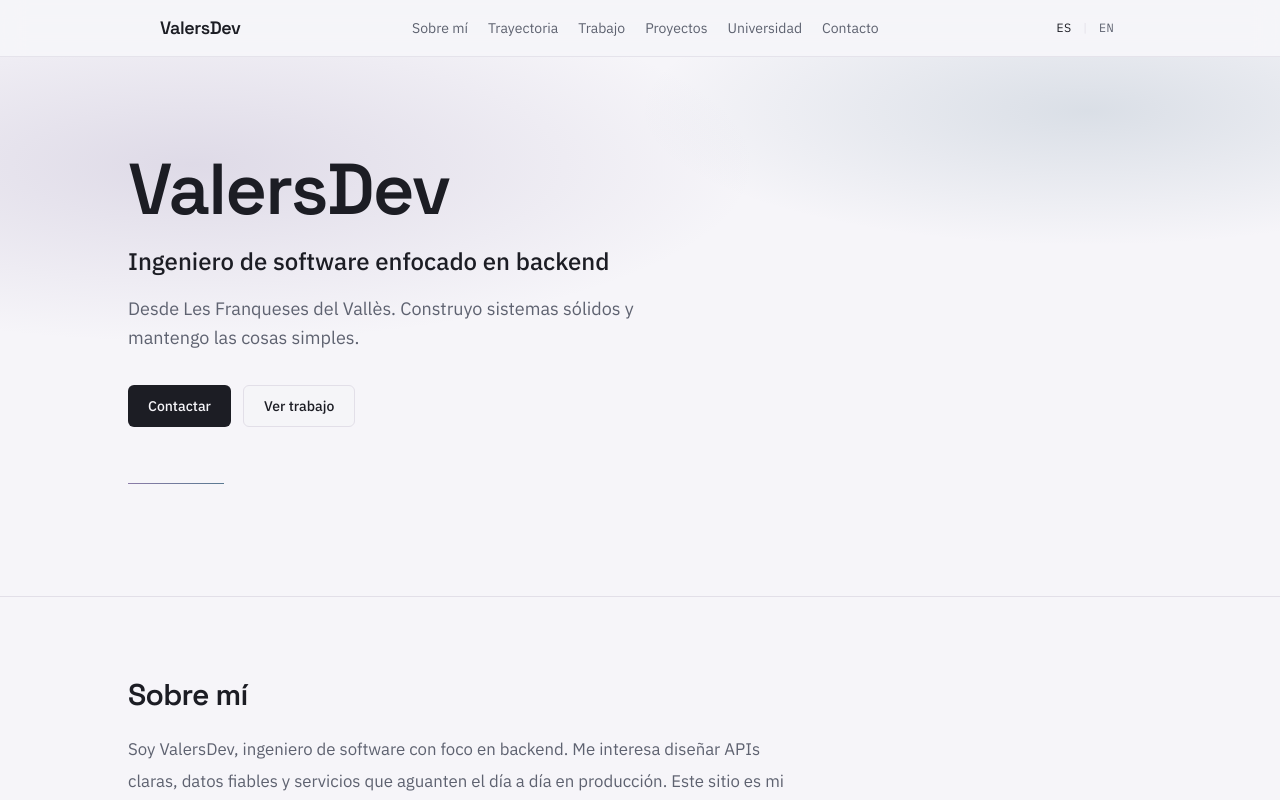
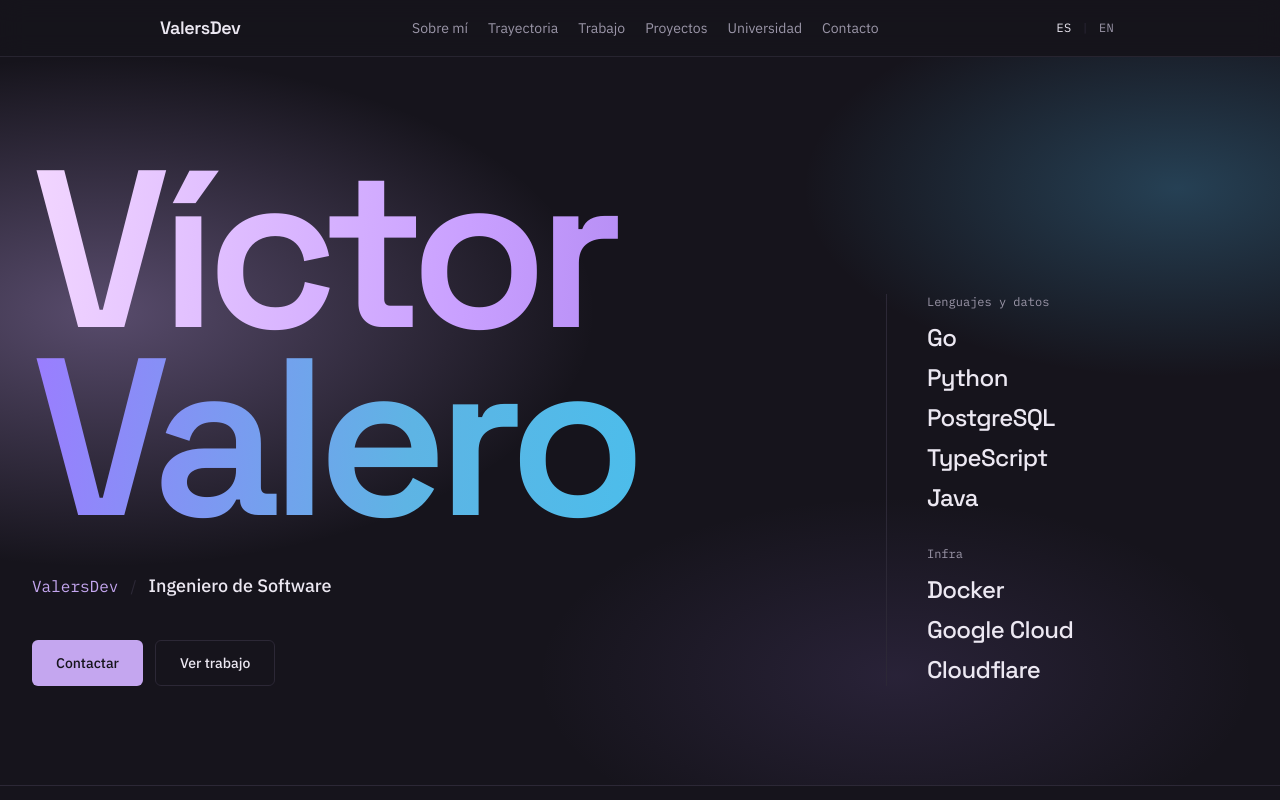
Before and after one commit to ValersDev/Valers.dev, a Next.js app: page / in a window 1280 px wide. Shown: the top 800 px of the page. Built offline with nearby package versions, Linux system fonts and the light colour scheme.

Commit message:
feat: hero finished

```diff
--- a/app/globals.css
+++ b/app/globals.css
@@ -1,13 +1,19 @@
 @import "tailwindcss";
 
 :root {
-  --paper: #f6f5f9;
-  --ink: #1c1d24;
-  --muted: #5e6270;
-  --lavender: #8b7ca8;
-  --steel: #5a7a92;
-  --line: #e2dfe8;
-  --brand-gradient: linear-gradient(135deg, var(--lavender), var(--steel));
+  /* Dusk lavender-slate — dark enough to sit with brand, not flat black */
+  --paper: #16141c;
+  --ink: #ece8f2;
+  --muted: #9b96a8;
+  --lavender: #c4a6ef;
+  --steel: #6eb8e0;
+  --line: #2c2836;
+  --brand-gradient: linear-gradient(
+    90deg,
+    #e0b0ff 0%,
+    #b48cff 42%,
+    #4aa8d8 100%
+  );
   --background: var(--paper);
   --foreground: var(--ink);
 }
@@ -51,7 +57,7 @@ body {
 }
 
 ::selection {
-  background: color-mix(in srgb, var(--lavender) 35%, transparent);
+  background: color-mix(in srgb, var(--lavender) 45%, transparent);
   color: var(--ink);
 }
 
@@ -59,3 +65,83 @@ body {
   outline: 2px solid var(--lavender);
   outline-offset: 3px;
 }
+
+.hero-atmosphere {
+  background:
+    radial-gradient(
+      ellipse 55% 50% at 8% 35%,
+      color-mix(in srgb, #c4a6ef 38%, transparent),
+      transparent 70%
+    ),
+    radial-gradient(
+      ellipse 45% 40% at 92% 18%,
+      color-mix(in srgb, #4aa8d8 30%, transparent),
+      transparent 65%
+    ),
+    radial-gradient(
+      ellipse 40% 35% at 70% 85%,
+      color-mix(in srgb, #8b6cc9 16%, transparent),
+      transparent 70%
+    );
+}
+
+.hero-name {
+  font-size: clamp(5.5rem, 22vw, 14rem);
+  line-height: 0.84;
+}
+
+.hero-name-line {
+  background-clip: text;
+  -webkit-background-clip: text;
+  color: transparent;
+}
+
+/* Two clear color fields so the gradient reads on short names */
+.hero-name-line--a {
+  background-image: linear-gradient(95deg, #f2d6ff 0%, #c9a0ff 55%, #a078e8 100%);
+}
+
+.hero-name-line--b {
+  background-image: linear-gradient(95deg, #9b7dff 0%, #5eb4e4 48%, #3ec4f0 100%);
+}
+
+.hero-enter > * {
+  animation: hero-enter-item 700ms ease-out both;
+}
+
+.hero-enter > *:nth-child(1) {
+  animation-delay: 0ms;
+}
+.hero-enter > *:nth-child(2) {
+  animation-delay: 60ms;
+}
+.hero-enter > *:nth-child(3) {
+  animation-delay: 120ms;
+}
+.hero-enter > *:nth-child(4) {
+  animation-delay: 180ms;
+}
+.hero-enter > *:nth-child(5) {
+  animation-delay: 240ms;
+}
+.hero-enter > *:nth-child(6) {
+  animation-delay: 300ms;
+}
+
+@keyframes hero-enter-item {
+  from {
+    opacity: 0;
+    transform: translateY(0.6rem);
+  }
+  to {
+    opacity: 1;
+    transform: translateY(0);
+  }
+}
+
+@media (prefers-reduced-motion: reduce) {
+  .hero-enter,
+  .hero-enter > * {
+    animation: none;
+  }
+}
--- a/app/layout.tsx
+++ b/app/layout.tsx
@@ -4,7 +4,7 @@ import { LanguageProvider } from "@/components/i18n/language-provider";
 import "./globals.css";
 
 export const metadata: Metadata = {
-  title: "ValersDev",
+  title: "Víctor Valero · ValersDev",
   description:
     "Ingeniero de software enfocado en backend. Les Franqueses del Vallès.",
 };
--- a/components/sections/hero.tsx
+++ b/components/sections/hero.tsx
@@ -1,53 +1,84 @@
 "use client";
 
 import { useLanguage } from "@/components/i18n/language-provider";
+import { stackGroups } from "@/lib/content/stack";
 
 export function Hero() {
   const { t } = useLanguage();
+  const [firstName, ...rest] = t.hero.name.split(" ");
+  const lastName = rest.join(" ");
+
+  const groupLabels = {
+    core: t.hero.stackCore,
+    infra: t.hero.stackInfra,
+  } as const;
 
   return (
     <section
       id="inicio"
-      className="relative overflow-hidden px-5 pb-20 pt-16 sm:px-8 sm:pb-28 sm:pt-24"
+      className="hero relative flex min-h-[calc(100dvh-4.5rem)] flex-col justify-center overflow-hidden px-5 py-16 sm:px-8 sm:py-20"
     >
-      <div
-        aria-hidden
-        className="pointer-events-none absolute inset-0 -z-10"
-        style={{
-          background:
-            "radial-gradient(ellipse 80% 60% at 15% 20%, color-mix(in srgb, var(--lavender) 22%, transparent), transparent 55%), radial-gradient(ellipse 70% 50% at 85% 10%, color-mix(in srgb, var(--steel) 18%, transparent), transparent 50%)",
-        }}
-      />
+      <div aria-hidden className="hero-atmosphere pointer-events-none absolute inset-0 -z-10" />
 
-      <div className="mx-auto max-w-5xl">
-        <p className="font-[family-name:var(--font-display)] text-5xl font-semibold tracking-tight text-ink sm:text-6xl md:text-7xl">
-          {t.hero.brand}
-        </p>
-        <h1 className="mt-5 max-w-xl text-xl font-medium leading-snug text-ink sm:text-2xl">
+      <div className="hero-enter relative mx-auto grid w-full max-w-7xl gap-14 lg:grid-cols-[minmax(0,1.2fr)_minmax(14rem,0.55fr)] lg:items-end lg:gap-16">
+        <div>
+          <h1 className="hero-name font-[family-name:var(--font-display)] text-[clamp(5.5rem,22vw,14rem)] font-semibold leading-[0.84] tracking-[-0.05em]">
+            <span className="hero-name-line hero-name-line--a block">
+              {firstName}
+            </span>
+            <span className="hero-name-line hero-name-line--b block">
+              {lastName}
+            </span>
+          </h1>
+
+          <div className="mt-8 flex flex-wrap items-baseline gap-x-3 gap-y-1 sm:mt-10">
+            <span className="font-[family-name:var(--font-mono)] text-sm text-lavender sm:text-base">
+              {t.hero.handle}
+            </span>
+            <span className="text-line" aria-hidden>
+              /
+            </span>
+            <span className="text-base font-medium text-ink sm:text-lg">
               {t.hero.headline}
-        </h1>
-        <p className="mt-4 max-w-lg text-base leading-relaxed text-muted sm:text-lg">
-          {t.hero.support}
-        </p>
-        <div className="mt-8 flex flex-wrap gap-3">
+            </span>
+          </div>
+
+          <div className="mt-10 flex flex-wrap gap-3">
             <a
               href="#contacto"
-            className="inline-flex items-center justify-center rounded-md bg-ink px-5 py-2.5 text-sm font-medium text-paper transition-opacity hover:opacity-90"
+              className="inline-flex items-center justify-center rounded-md bg-lavender px-6 py-3 text-sm font-medium text-paper transition-opacity hover:opacity-90"
             >
               {t.hero.ctaContact}
             </a>
             <a
               href="#trabajo"
-            className="inline-flex items-center justify-center rounded-md border border-line bg-paper/60 px-5 py-2.5 text-sm font-medium text-ink transition-colors hover:border-lavender/50"
+              className="inline-flex items-center justify-center rounded-md border border-line px-6 py-3 text-sm font-medium text-ink transition-colors hover:border-lavender/50"
             >
               {t.hero.ctaWork}
             </a>
           </div>
-        <div
-          aria-hidden
-          className="mt-14 h-px w-24"
-          style={{ background: "var(--brand-gradient)" }}
-        />
+        </div>
+
+        <aside className="border-t border-line pt-8 lg:border-t-0 lg:border-l lg:pt-0 lg:pl-10">
+          <ul className="flex flex-col gap-8">
+            {stackGroups.map((group) => (
+              <li key={group.id}>
+                <p className="font-[family-name:var(--font-mono)] text-xs text-muted">
+                  {groupLabels[group.id]}
+                </p>
+                <ul className="mt-3 flex flex-col gap-2">
+                  {group.items.map((item) => (
+                    <li key={item}>
+                      <span className="inline-block cursor-default font-[family-name:var(--font-display)] text-xl font-medium tracking-tight text-ink transition-[color,transform] duration-200 ease-out hover:translate-x-1 hover:text-[#3ec4f0] sm:text-2xl motion-reduce:transition-colors motion-reduce:hover:translate-x-0">
+                        {item}
+                      </span>
+                    </li>
+                  ))}
+                </ul>
+              </li>
+            ))}
+          </ul>
+        </aside>
       </div>
     </section>
   );
--- /dev/null
+++ b/lib/content/stack.ts
@@ -0,0 +1,12 @@
+export const stackGroups = [
+  {
+    id: "core" as const,
+    items: ["Go", "Python", "PostgreSQL", "TypeScript", "Java"],
+  },
+  {
+    id: "infra" as const,
+    items: ["Docker", "Google Cloud", "Cloudflare"],
+  },
+] as const;
+
+export type StackGroupId = (typeof stackGroups)[number]["id"];
--- a/lib/i18n/dictionaries.ts
+++ b/lib/i18n/dictionaries.ts
@@ -11,16 +11,17 @@ export const dictionaries = {
       contact: "Contacto",
     },
     hero: {
-      brand: "ValersDev",
-      headline: "Ingeniero de software enfocado en backend",
-      support:
-        "Desde Les Franqueses del Vallès. Construyo sistemas sólidos y mantengo las cosas simples.",
+      name: "Víctor Valero",
+      handle: "ValersDev",
+      headline: "Ingeniero de Software",
       ctaContact: "Contactar",
       ctaWork: "Ver trabajo",
+      stackCore: "Lenguajes y datos",
+      stackInfra: "Infra",
     },
     about: {
       title: "Sobre mí",
-      body: "Soy ValersDev, ingeniero de software con foco en backend. Me interesa diseñar APIs claras, datos fiables y servicios que aguanten el día a día en producción. Este sitio es mi tarjeta de presentación: quién soy, dónde trabajo y en qué estoy.",
+      body: "Soy Víctor Valero, ingeniero de software con foco en backend. Me interesa diseñar APIs claras, datos fiables y servicios que aguanten el día a día en producción. Este sitio es mi tarjeta de presentación: quién soy, dónde trabajo y en qué estoy.",
     },
     background: {
       title: "Trayectoria",
@@ -60,16 +61,17 @@ export const dictionaries = {
       contact: "Contact",
     },
     hero: {
-      brand: "ValersDev",
-      headline: "Software engineer focused on backend",
-      support:
-        "Based in Les Franqueses del Vallès. I build solid systems and keep things simple.",
+      name: "Víctor Valero",
+      handle: "ValersDev",
+      headline: "Software Engineer",
       ctaContact: "Contact",
       ctaWork: "See work",
+      stackCore: "Languages & data",
+      stackInfra: "Infra",
     },
     about: {
       title: "About",
-      body: "I'm ValersDev, a software engineer focused on backend. I care about clear APIs, reliable data, and services that hold up in production. This site is my calling card: who I am, where I work, and what I'm building.",
+      body: "I'm Víctor Valero, a software engineer focused on backend. I care about clear APIs, reliable data, and services that hold up in production. This site is my calling card: who I am, where I work, and what I'm building.",
     },
     background: {
       title: "Background",
```
Lines whose indentation alone changed are shown as unchanged.
